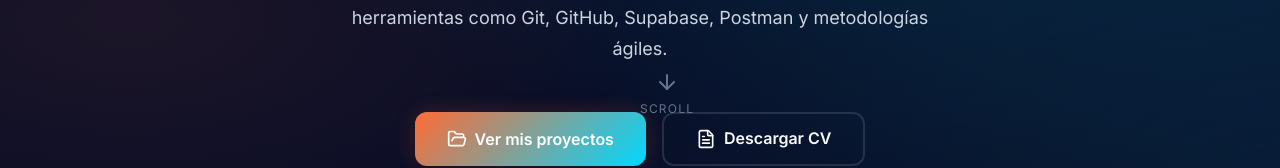
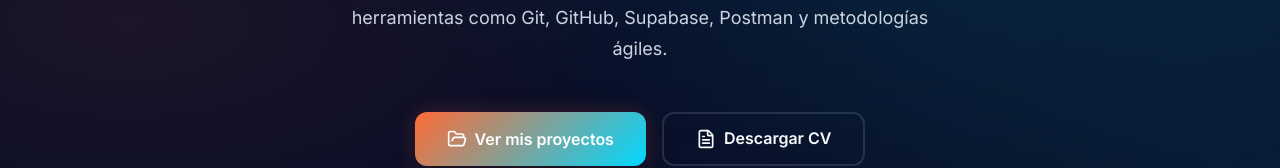
Before and after one commit to Santiago-AGZ/my-portfolio, a React (Vite) app: page / in a window 1280 px wide. Shown: the part 619-787 px from the top of the page. Built offline with nearby package versions, Linux system fonts and the light colour scheme; no server answers.

Commit message:
feat: implement initial Hero section with Framer Motion animations, environment variable configuration, and sitemap.

```diff
--- a/src/components/Hero/Hero.tsx
+++ b/src/components/Hero/Hero.tsx
@@ -1,5 +1,5 @@
 import { motion } from 'framer-motion';
-import { ArrowDown, FileText, FolderOpen } from 'lucide-react';
+import {FileText, FolderOpen } from 'lucide-react';
 import { personalInfo } from '../../data/portfolio';
 import './Hero.css';
 
@@ -95,22 +95,6 @@ export function Hero() {
                         </motion.a>
                     </motion.div>
                 </motion.div>
-
-                {/* Scroll Indicator */}
-                <motion.div
-                    className="hero-scroll-indicator"
-                    initial={{ opacity: 0, y: 20 }}
-                    animate={{ opacity: 1, y: 0 }}
-                    transition={{ delay: 1.2, duration: 0.6 }}
-                >
-                    <motion.div
-                        animate={{ y: [0, 8, 0] }}
-                        transition={{ duration: 1.5, repeat: Infinity, ease: 'easeInOut' }}
-                    >
-                        <ArrowDown size={24} />
-                    </motion.div>
-                    <span>Scroll</span>
-                </motion.div>
             </div>
         </section>
     );
```
